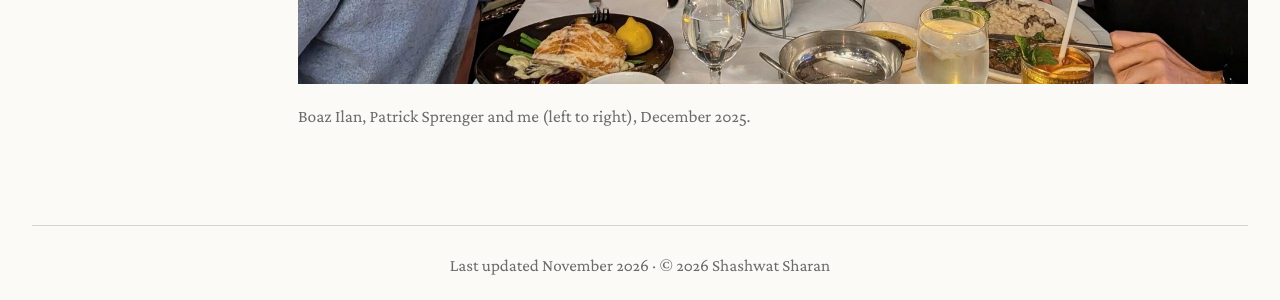
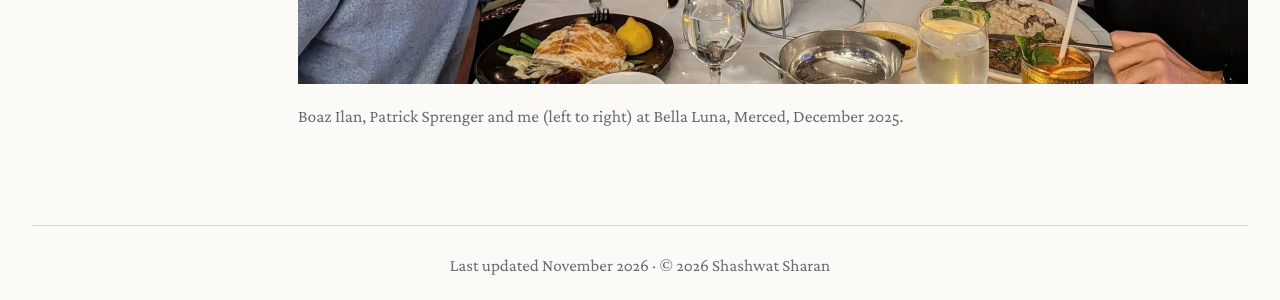
Before and after one commit to shashwatsharan/shashwatsharan.github.io, a Jekyll site: the page built from gallery.md, in a window 1280 px wide and 1149 px high. Shown: the part 818-1118 px from the top of the window. Built offline with Jekyll 4.4.1, drawn with Linux system fonts in a browser that asks for light colours.

Commit message:
Add location to gallery caption

```diff
--- a/gallery.md
+++ b/gallery.md
@@ -7,7 +7,7 @@ title: Gallery
 
 <figure>
   <img src="/assets/img/gallery/dinner-2025-12.jpg" alt="Boaz Ilan, Patrick Sprenger and Shashwat Sharan at dinner">
-  <figcaption>Boaz Ilan, Patrick Sprenger and me (left to right), December 2025.</figcaption>
+  <figcaption>Boaz Ilan, Patrick Sprenger and me (left to right) at Bella Luna, Merced, December 2025.</figcaption>
 </figure>
 
 </div>
```
